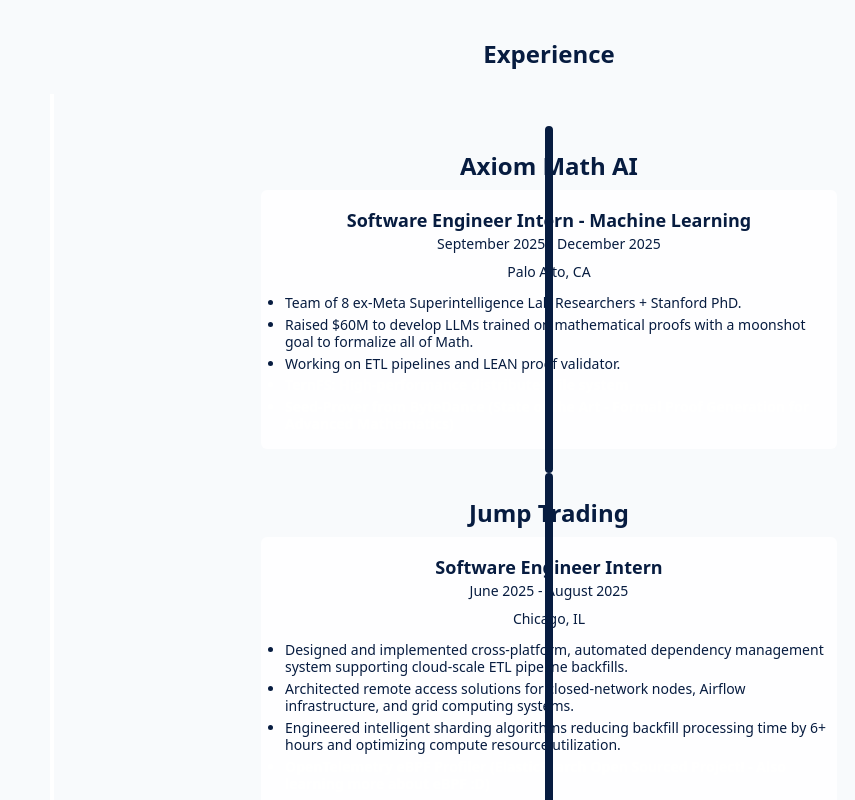
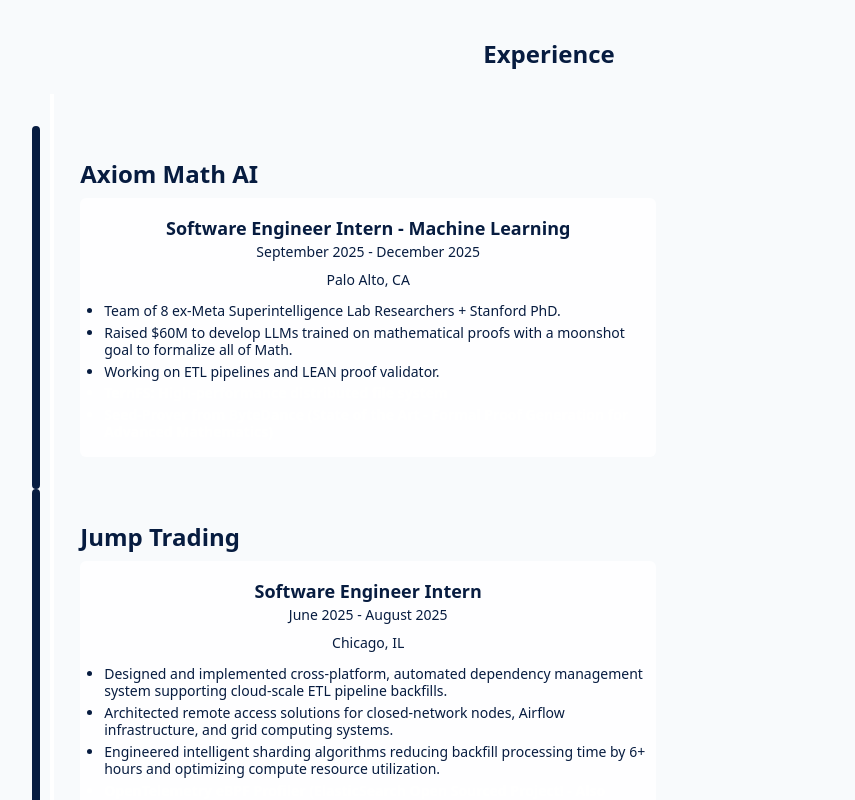
Before and after one commit to Ishan-Sinha123/Personal_Website, a React (Vite) app: page / in a window 1280 px wide. Shown: the part 1460-2260 px from the top of the page, without its empty margins (91-946 px from the left). Built offline with nearby package versions, Linux system fonts and the light colour scheme.

Commit message:
new packages

```diff
--- a/src/components/WorkTimeline.jsx
+++ b/src/components/WorkTimeline.jsx
@@ -66,11 +66,11 @@
         <h3 className="text-2xl font-semibold mb-6">Experience</h3>
         <VerticalTimeline layout="1-column" className="vertical-timeline--horizontal">
           {list.map((item, idx) => (
-            <div key={item.id} className="relative flex flex-col items-center w-full">
-              {/* Centered timeline vertical line */}
-              <div className="absolute left-1/2 transform -translate-x-1/2 top-0 bottom-0 w-2 bg-primary border-4 border-primary rounded-full z-0" style={{ height: idx === list.length - 1 ? '50%' : '100%' }} />
-              <div className="flex flex-col items-center w-full py-6">
-                <div className="text-2xl font-extrabold text-primary mb-2 text-center">{item.company}</div>
+            <div key={item.id} className="relative flex flex-row items-center w-full py-8">
+              {/* Timeline vertical line on the left */}
+              <div className="absolute left-0 top-0 bottom-0 w-2 bg-primary border-4 border-primary rounded-full z-0" style={{ height: idx === list.length - 1 ? '50%' : '100%' }} />
+              <div className="flex flex-col items-start w-full ml-12">
+                <div className="text-2xl font-extrabold text-primary mb-2 text-left">{item.company}</div>
                 <div className="bg-card/80 dark:bg-card/90 rounded-md p-4 w-full max-w-xl flex flex-col items-center justify-center">
                   <div className="flex flex-col gap-1 w-full items-center">
                     <div className="flex flex-col items-center mb-1 w-full">
```
